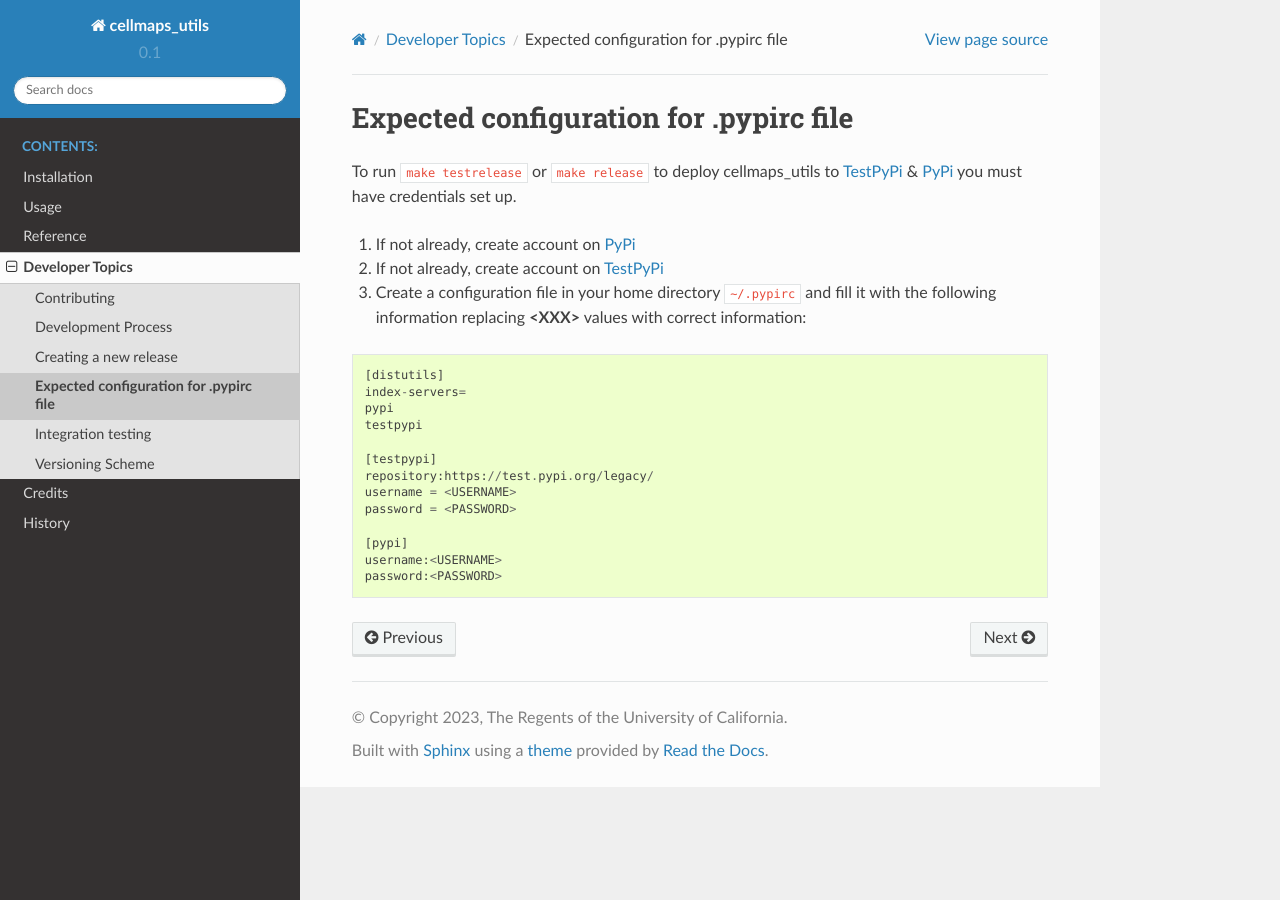
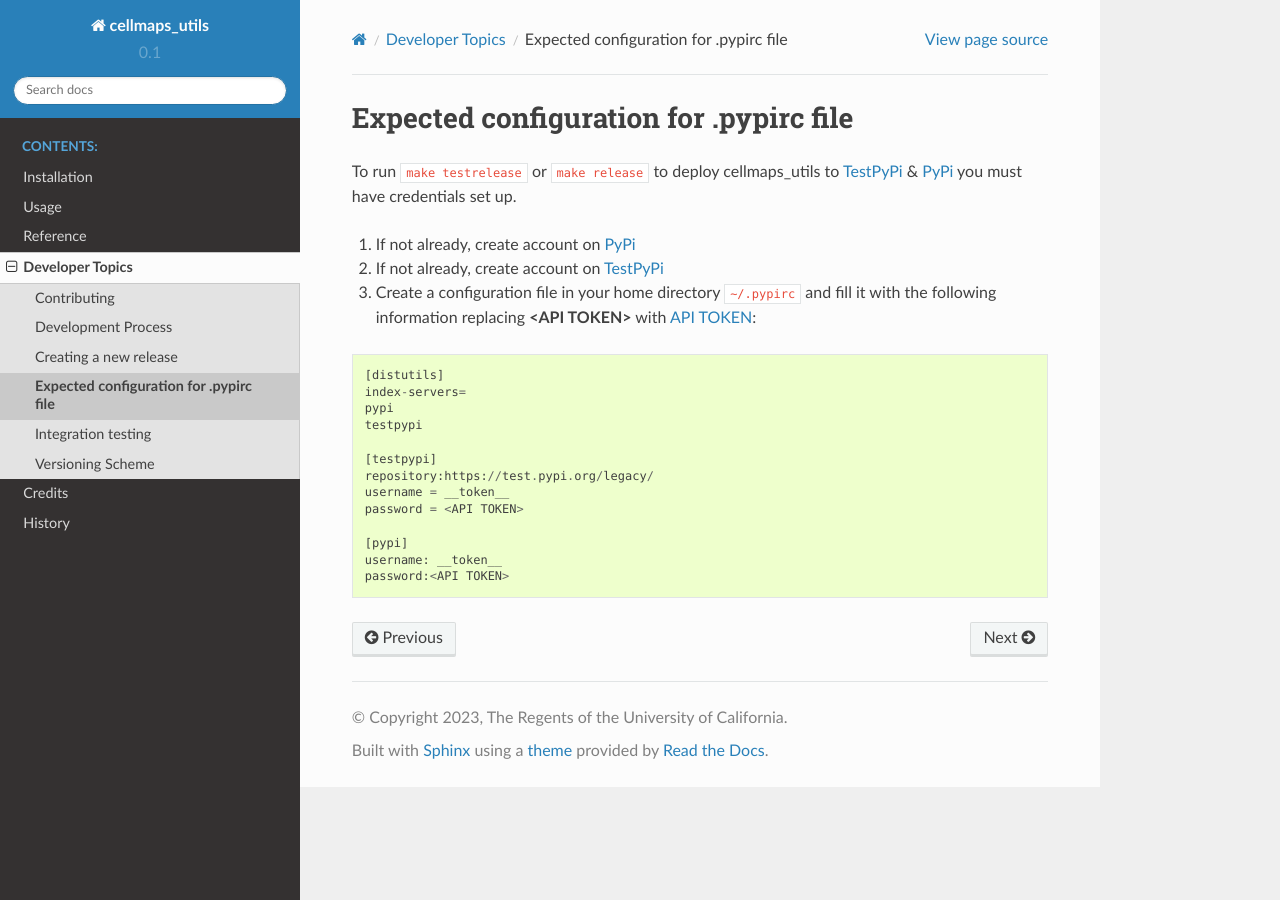
Before and after one commit to idekerlab/cellmaps_utils, a Sphinx documentation site: the page built from docs/pypircfile.rst, in a window 1280 px wide. Built offline with Sphinx 7.4.7 and the Read the Docs theme 2.0.0, drawn with Linux system fonts in a browser that asks for light colours.

Commit message:
updated pypirc with api token

```diff
--- a/docs/pypircfile.rst
+++ b/docs/pypircfile.rst
@@ -5,8 +5,8 @@ To run ``make testrelease`` or ``make release`` to deploy cellmaps_utils to Test
 
 #. If not already, create account on PyPi_
 #. If not already, create account on TestPyPi_
-#. Create a configuration file in your home directory ``~/.pypirc`` and fill it with the following information replacing **<XXX>**
-   values with correct information:
+#. Create a configuration file in your home directory ``~/.pypirc`` and fill it with the following information replacing **<API TOKEN>**
+   with `API TOKEN`_:
 
 .. code-block::
 
@@ -17,12 +17,13 @@ To run ``make testrelease`` or ``make release`` to deploy cellmaps_utils to Test
 
     [testpypi]
     repository:https://test.pypi.org/legacy/
-    username = <USERNAME>
-    password = <PASSWORD>
+    username = __token__
+    password = <API TOKEN>
 
     [pypi]
-    username:<USERNAME>
-    password:<PASSWORD>
+    username: __token__
+    password:<API TOKEN>
 
 .. _TestPyPi: https://test.pypi.org
 .. _PyPi: https://pypi.org
+.. _`API Token`: https://pypi.org/help/#apitoken
```
